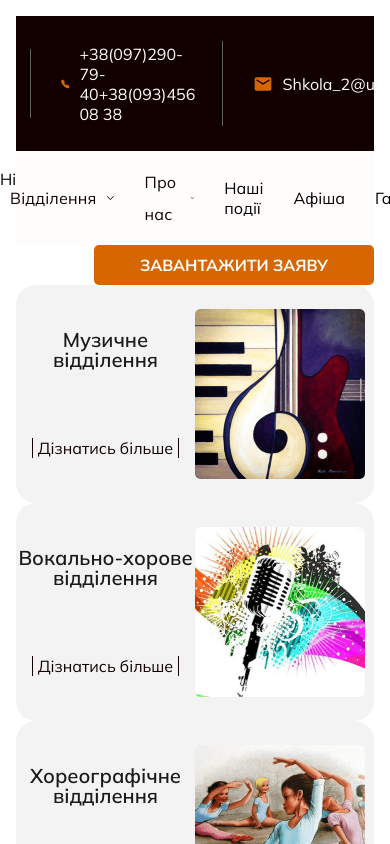
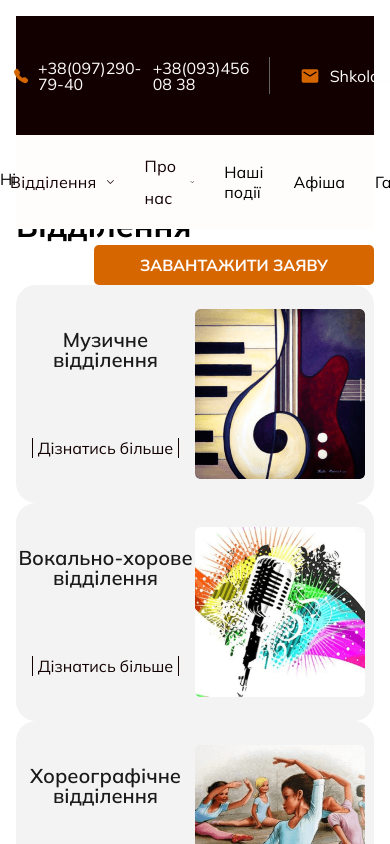
Before and after one commit to smile4alice/art-school-frontend, a React (Vite) app: page / in a window 390 px wide. Shown: the top 844 px of the page. Built offline with nearby package versions, Linux system fonts and the light colour scheme.

Commit message:
style(header contacts): add gap between phone number

```diff
--- a/src/components/main/Header/Header.module.scss
+++ b/src/components/main/Header/Header.module.scss
@@ -54,7 +54,10 @@
     @include font(16px, 400, 1);
   }
 }
-
+.contactsListItem_PhoneWrapper {
+  @extend%aligncenter;
+  gap: 10px;
+}
 .social {
   @extend%aligncenter;
   gap: 8px;
```
